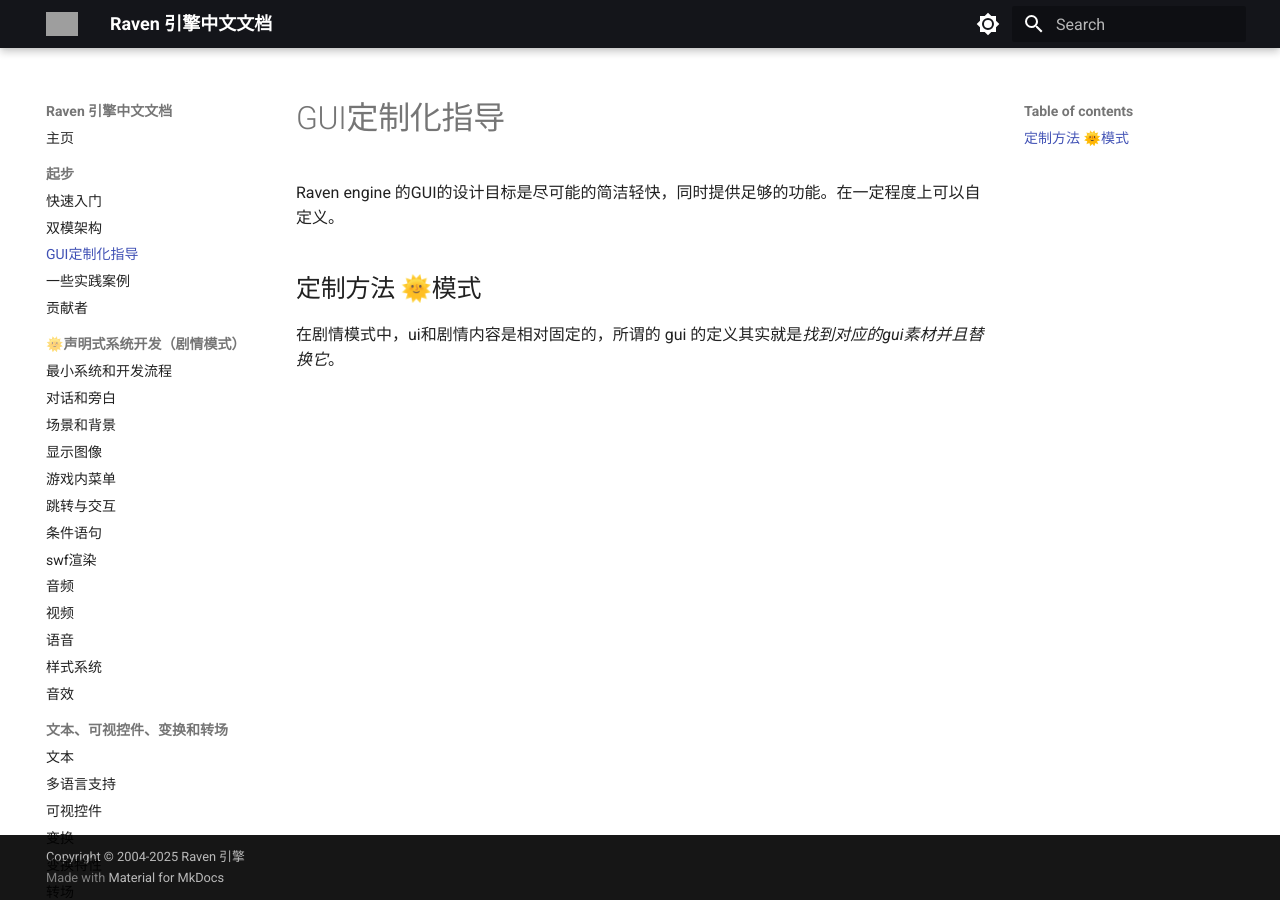
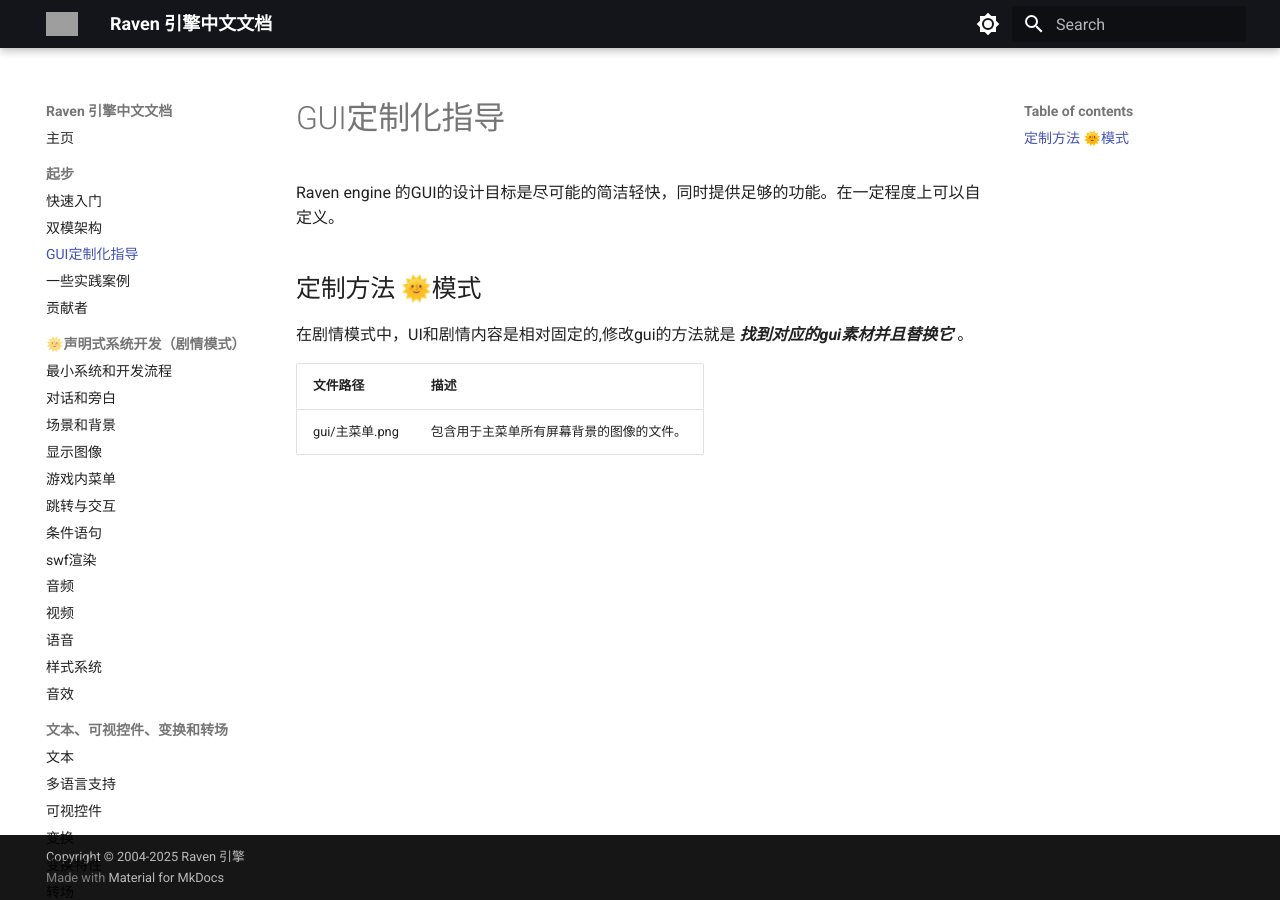
Before and after one commit to E72UJ/doc.raven.rs, an MkDocs documentation site: the page built from docs/gui.md, in a window 1280 px wide. Built offline with MkDocs 1.6.1 and Material for MkDocs 9.7.7, drawn with Linux system fonts in a browser that asks for light colours; grey boxes are pictures that could not be loaded.

Commit message:
更新 gui
更新 gui

```diff
--- a/docs/gui.md
+++ b/docs/gui.md
@@ -1,3 +1,7 @@
 Raven engine 的GUI的设计目标是尽可能的简洁轻快，同时提供足够的功能。在一定程度上可以自定义。
 ## 定制方法 🌞模式
-在剧情模式中，ui和剧情内容是相对固定的，所谓的 gui 的定义其实就是*找到对应的gui素材并且替换它*。
+在剧情模式中，UI和剧情内容是相对固定的,修改gui的方法就是 ***找到对应的gui素材并且替换它*** 。
+
+| 文件路径 | 描述 |
+|---------|------|
+| gui/主菜单.png | 包含用于主菜单所有屏幕背景的图像的文件。 |
```
